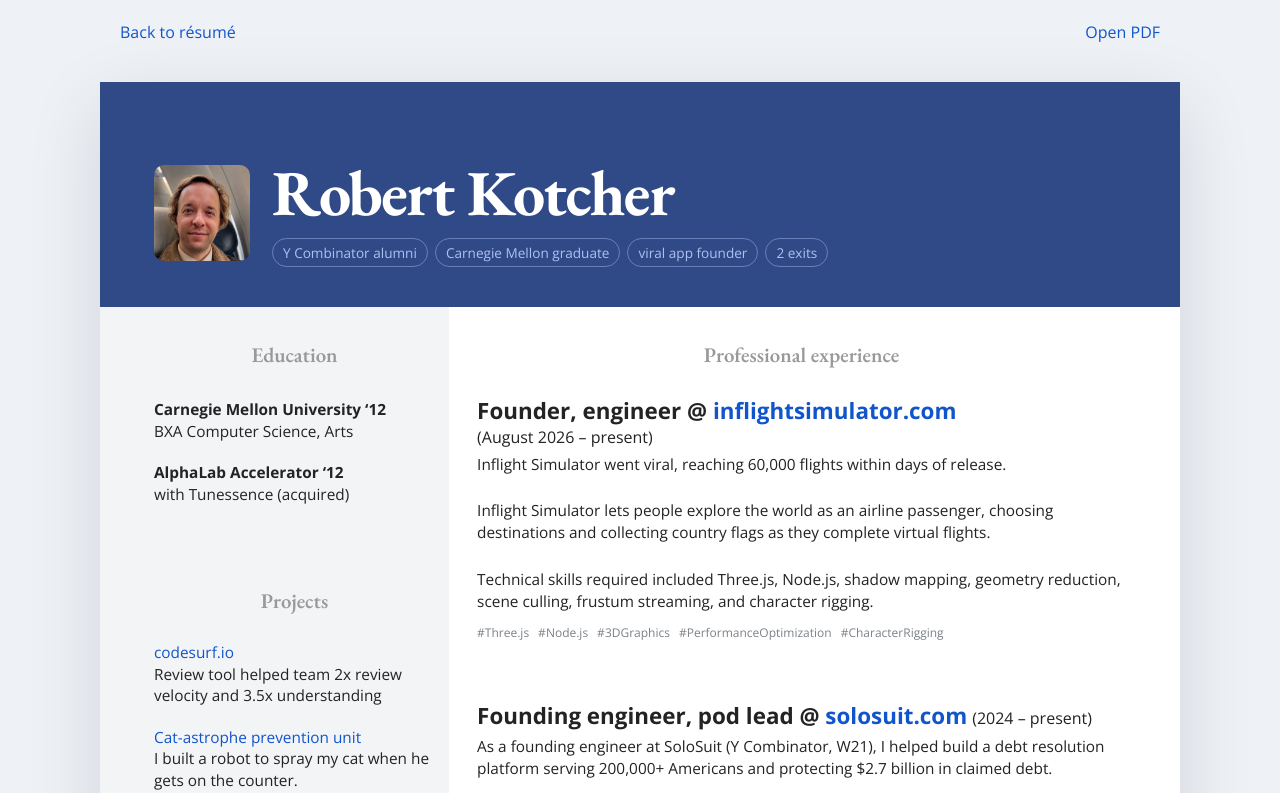
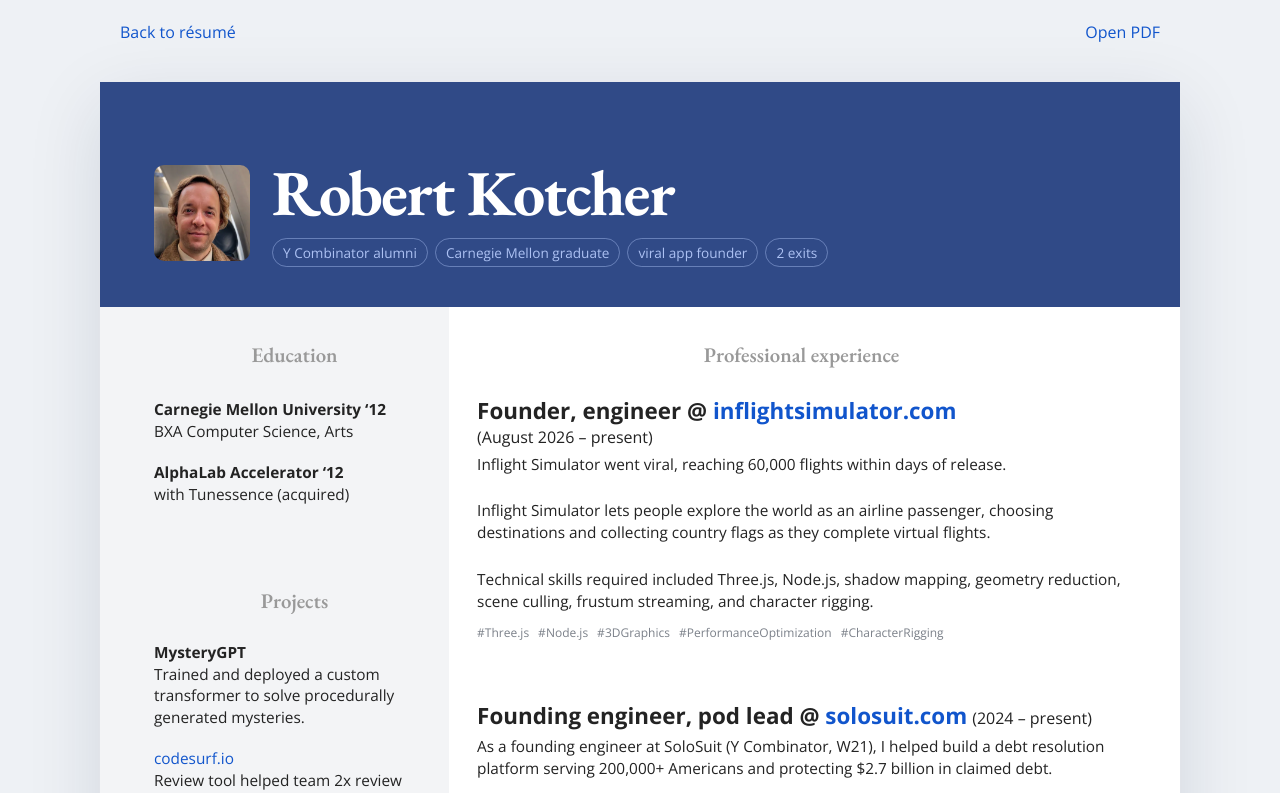
Before and after one commit to robertkotcher/robertkotcher.com, a Next.js app: page /print in a window 1280 px wide. Shown: the top 793 px of the page. Built offline with nearby package versions, Linux system fonts and the light colour scheme.

Commit message:
Add MysteryGPT transformer project to resume

```diff
--- a/app/Resume.tsx
+++ b/app/Resume.tsx
@@ -87,6 +87,11 @@
 
             <section>
               <h2>Projects</h2>
+
+              <div className="compact-item" data-background="engineering">
+                <h3>MysteryGPT</h3>
+                <p>Trained and deployed a custom transformer to solve procedurally generated mysteries.</p>
+              </div>
 
 
               <div className="compact-item" data-background="engineering product">
--- a/app/resumePdf.ts
+++ b/app/resumePdf.ts
@@ -1,2 +1,2 @@
 // Updated by npm run export:resume whenever the PDFs change.
-export const resumePdfUrl = "/robert-kotcher-resume.pdf?v=b196b3f6bcf6";
+export const resumePdfUrl = "/robert-kotcher-resume.pdf?v=e714b29466f6";
```
Also changed, not shown: 1 other file (tests, documents, lock files or other folders).
